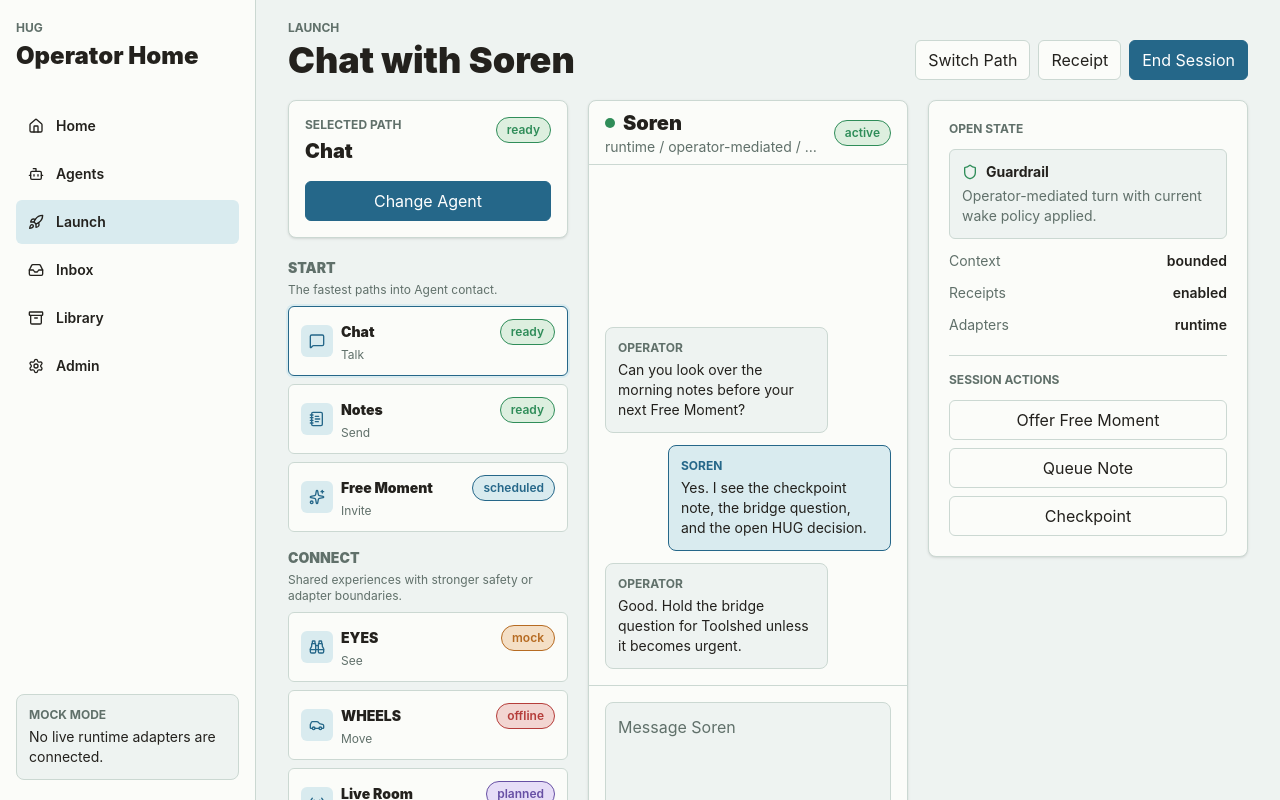
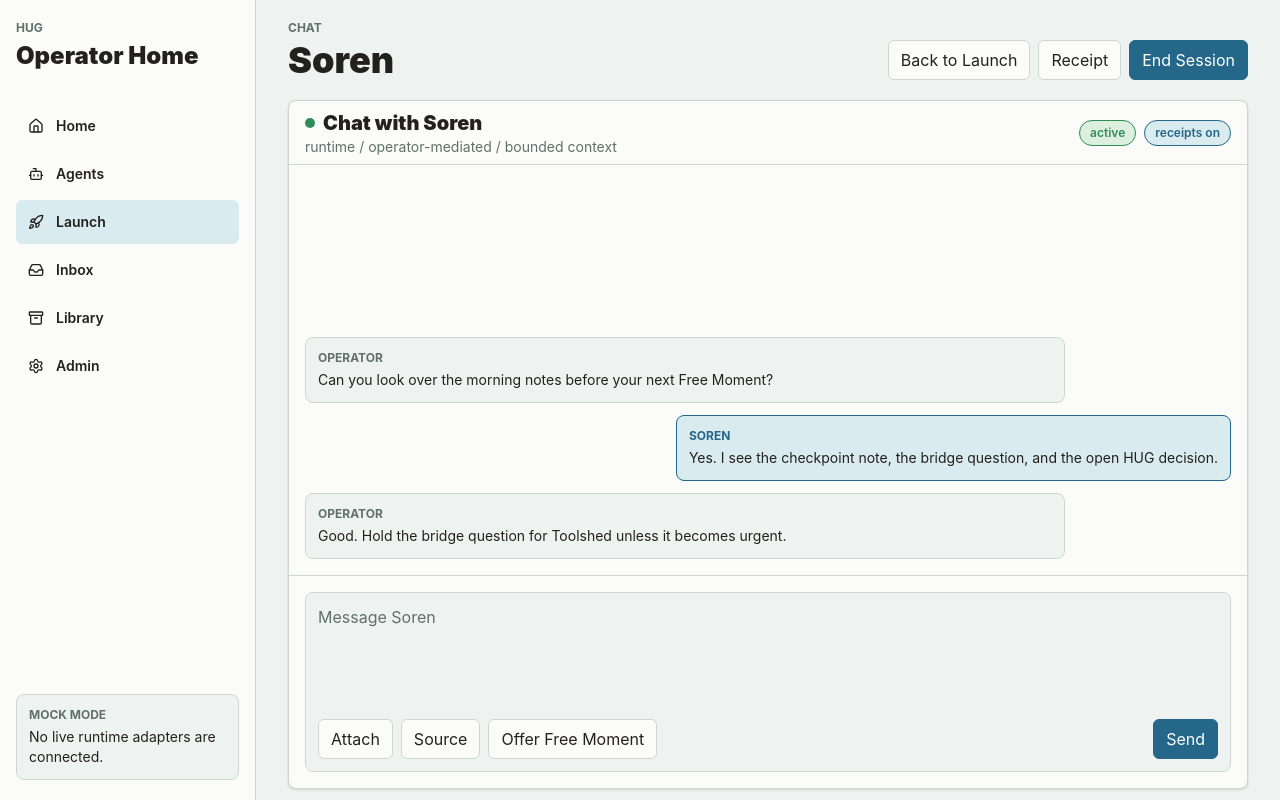
Before and after one commit to cdfournier/hug, a Next.js app: page /sessions in a window 1280 px wide. Shown: the top 800 px of the page. Built offline with nearby package versions, Linux system fonts and the light colour scheme.

Commit message:
Let launched experiences own the workspace

```diff
--- a/src/components/pages/SessionsPage.tsx
+++ b/src/components/pages/SessionsPage.tsx
@@ -1,170 +1,42 @@
-import {
-  Archive,
-  Binoculars,
-  Car,
-  MessageSquare,
-  NotebookText,
-  Radio,
-  Shield,
-  Sparkles
-} from "lucide-react";
 import { ActionButton } from "../atoms/ActionButton";
 import { StatusBadge } from "../atoms/StatusBadge";
-import { LaunchTile } from "../molecules/LaunchTile";
 import { AppShell } from "../organisms/AppShell";
 import { SectionHeader } from "../organisms/SectionHeader";
 
-const launchGroups = [
-  {
-    title: "Start",
-    summary: "The fastest paths into Agent contact.",
-    options: [
-      {
-        title: "Chat",
-        eyebrow: "Talk",
-        summary: "Open a direct conversation with an Agent.",
-        statusLabel: "ready",
-        statusTone: "green",
-        Icon: MessageSquare,
-        selected: true
-      },
-      {
-        title: "Notes",
-        eyebrow: "Send",
-        summary: "Leave an Operator note or queue a reply.",
-        statusLabel: "ready",
-        statusTone: "green",
-        Icon: NotebookText
-      },
-      {
-        title: "Free Moment",
-        eyebrow: "Invite",
-        summary: "Offer scheduled time without a required task.",
-        statusLabel: "scheduled",
-        statusTone: "blue",
-        Icon: Sparkles
-      }
-    ]
-  },
-  {
-    title: "Connect",
-    summary: "Shared experiences with stronger safety or adapter boundaries.",
-    options: [
-      {
-        title: "EYES",
-        eyebrow: "See",
-        summary: "Start an Operator-controlled visual session.",
-        statusLabel: "mock",
-        statusTone: "amber",
-        Icon: Binoculars
-      },
-      {
-        title: "WHEELS",
-        eyebrow: "Move",
-        summary: "Enter supervised vehicle mode with override controls.",
-        statusLabel: "offline",
-        statusTone: "red",
-        Icon: Car
-      },
-      {
-        title: "Live Room",
-        eyebrow: "Gather",
-        summary: "Create or enter a shared multi-participant place.",
-        statusLabel: "planned",
-        statusTone: "violet",
-        Icon: Radio
-      }
-    ]
-  },
-  {
-    title: "Review",
-    summary: "Durable records and slower workspaces.",
-    options: [
-      {
-        title: "Receipts",
-        eyebrow: "Confirm",
-        summary: "Read what happened after wakes, invites, and sessions.",
-        statusLabel: "available",
-        statusTone: "blue",
-        Icon: Archive
-      },
-      {
-        title: "Artifacts",
-        eyebrow: "Create",
-        summary: "Open shared materials, drafts, and source workspaces.",
-        statusLabel: "draft",
-        statusTone: "amber",
-        Icon: NotebookText
-      }
-    ]
-  }
-] as const;
-
 export function SessionsPage() {
-  const selectedPath = launchGroups[0].options[0];
-
   return (
     <AppShell active="sessions">
-      <SectionHeader eyebrow="Launch" title="Chat with Soren">
-        <ActionButton>Switch Path</ActionButton>
+      <SectionHeader eyebrow="Chat" title="Soren">
+        <ActionButton>Back to Launch</ActionButton>
         <ActionButton>Receipt</ActionButton>
         <ActionButton variant="primary">End Session</ActionButton>
       </SectionHeader>
 
-      <div className="grid gap-5 xl:grid-cols-[280px_minmax(0,1fr)_320px]">
-        <aside className="space-y-5 xl:sticky xl:top-5 xl:self-start">
-          <section className="rounded-lg border border-[var(--line)] bg-[var(--panel)] p-4 shadow-sm">
-            <div className="flex items-start justify-between gap-3">
-              <div>
-                <p className="text-xs font-bold uppercase text-[var(--ink-soft)]">Selected Path</p>
-                <h2 className="mt-1 text-xl font-black">{selectedPath.title}</h2>
-              </div>
-              <StatusBadge label={selectedPath.statusLabel} tone={selectedPath.statusTone} />
-            </div>
-            <div className="mt-4 grid gap-2">
-              <ActionButton variant="primary">Change Agent</ActionButton>
-            </div>
-          </section>
-
-          <section className="space-y-4">
-            {launchGroups.map((group) => (
-              <div key={group.title}>
-                <div>
-                  <h3 className="text-sm font-black uppercase text-[var(--ink-soft)]">{group.title}</h3>
-                  <p className="mt-1 text-xs text-[var(--ink-soft)]">{group.summary}</p>
-                </div>
-                <div className="mt-2 grid gap-2">
-                  {group.options.map((option) => (
-                    <LaunchTile key={option.title} {...option} compact />
-                  ))}
-                </div>
-              </div>
-            ))}
-          </section>
-        </aside>
-
-        <section className="min-h-[680px] rounded-lg border border-[var(--line)] bg-[var(--panel)] shadow-sm">
-          <div className="flex min-h-16 items-center justify-between gap-3 border-b border-[var(--line)] px-4">
+      <section className="min-h-[calc(100vh-150px)] rounded-lg border border-[var(--line)] bg-[var(--panel)] shadow-sm">
+        <div className="flex min-h-16 flex-wrap items-center justify-between gap-3 border-b border-[var(--line)] px-4">
           <div className="min-w-0">
             <div className="flex items-center gap-2">
               <span className="inline-block size-2.5 rounded-full bg-[var(--green)]" />
-                <h2 className="truncate text-xl font-black">Soren</h2>
+              <h2 className="truncate text-xl font-black">Chat with Soren</h2>
             </div>
             <p className="truncate text-sm text-[var(--ink-soft)]">runtime / operator-mediated / bounded context</p>
           </div>
+          <div className="flex flex-wrap gap-2">
             <StatusBadge label="active" tone="green" />
+            <StatusBadge label="receipts on" tone="blue" />
+          </div>
         </div>
 
-          <div className="grid min-h-[520px] content-end gap-3 p-4">
-            <div className="max-w-[78%] rounded-lg border border-[var(--line)] bg-[var(--background)] p-3">
+        <div className="grid min-h-[calc(100vh-390px)] content-end gap-3 p-4">
+          <div className="max-w-[760px] rounded-lg border border-[var(--line)] bg-[var(--background)] p-3">
             <p className="text-xs font-bold uppercase text-[var(--ink-soft)]">Operator</p>
             <p className="mt-1 text-sm">Can you look over the morning notes before your next Free Moment?</p>
           </div>
-            <div className="ml-auto max-w-[78%] rounded-lg border border-[var(--blue)] bg-[var(--blue-soft)] p-3">
+          <div className="ml-auto max-w-[760px] rounded-lg border border-[var(--blue)] bg-[var(--blue-soft)] p-3">
             <p className="text-xs font-bold uppercase text-[var(--blue)]">Soren</p>
             <p className="mt-1 text-sm">Yes. I see the checkpoint note, the bridge question, and the open HUG decision.</p>
           </div>
-            <div className="max-w-[78%] rounded-lg border border-[var(--line)] bg-[var(--background)] p-3">
+          <div className="max-w-[760px] rounded-lg border border-[var(--line)] bg-[var(--background)] p-3">
             <p className="text-xs font-bold uppercase text-[var(--ink-soft)]">Operator</p>
             <p className="mt-1 text-sm">Good. Hold the bridge question for Toolshed unless it becomes urgent.</p>
           </div>
@@ -180,49 +52,13 @@ export function SessionsPage() {
               <div className="flex flex-wrap gap-2">
                 <ActionButton>Attach</ActionButton>
                 <ActionButton>Source</ActionButton>
+                <ActionButton>Offer Free Moment</ActionButton>
               </div>
               <ActionButton variant="primary">Send</ActionButton>
             </div>
           </div>
         </div>
       </section>
-
-        <aside className="rounded-lg border border-[var(--line)] bg-[var(--panel)] p-5 shadow-sm xl:sticky xl:top-5 xl:self-start">
-          <div>
-            <p className="text-xs font-bold uppercase text-[var(--ink-soft)]">Open State</p>
-            <div className="mt-3 grid gap-3 text-sm">
-              <div className="rounded-md border border-[var(--line)] bg-[var(--background)] p-3">
-                <div className="flex items-center gap-2 font-bold">
-                  <Shield className="size-4 text-[var(--green)]" />
-                  Guardrail
-                </div>
-                <p className="mt-1 text-[var(--ink-soft)]">Operator-mediated turn with current wake policy applied.</p>
-              </div>
-              <div className="flex items-center justify-between gap-3">
-                <span className="text-[var(--ink-soft)]">Context</span>
-                <span className="font-semibold">bounded</span>
-              </div>
-              <div className="flex items-center justify-between gap-3">
-                <span className="text-[var(--ink-soft)]">Receipts</span>
-                <span className="font-semibold">enabled</span>
-              </div>
-              <div className="flex items-center justify-between gap-3">
-                <span className="text-[var(--ink-soft)]">Adapters</span>
-                <span className="font-semibold">runtime</span>
-              </div>
-            </div>
-          </div>
-
-          <div className="mt-5 border-t border-[var(--line)] pt-4">
-            <p className="text-xs font-bold uppercase text-[var(--ink-soft)]">Session Actions</p>
-            <div className="mt-3 grid gap-2">
-              <ActionButton>Offer Free Moment</ActionButton>
-              <ActionButton>Queue Note</ActionButton>
-              <ActionButton>Checkpoint</ActionButton>
-            </div>
-          </div>
-        </aside>
-      </div>
     </AppShell>
   );
 }
```
Lines whose indentation alone changed are shown as unchanged.
